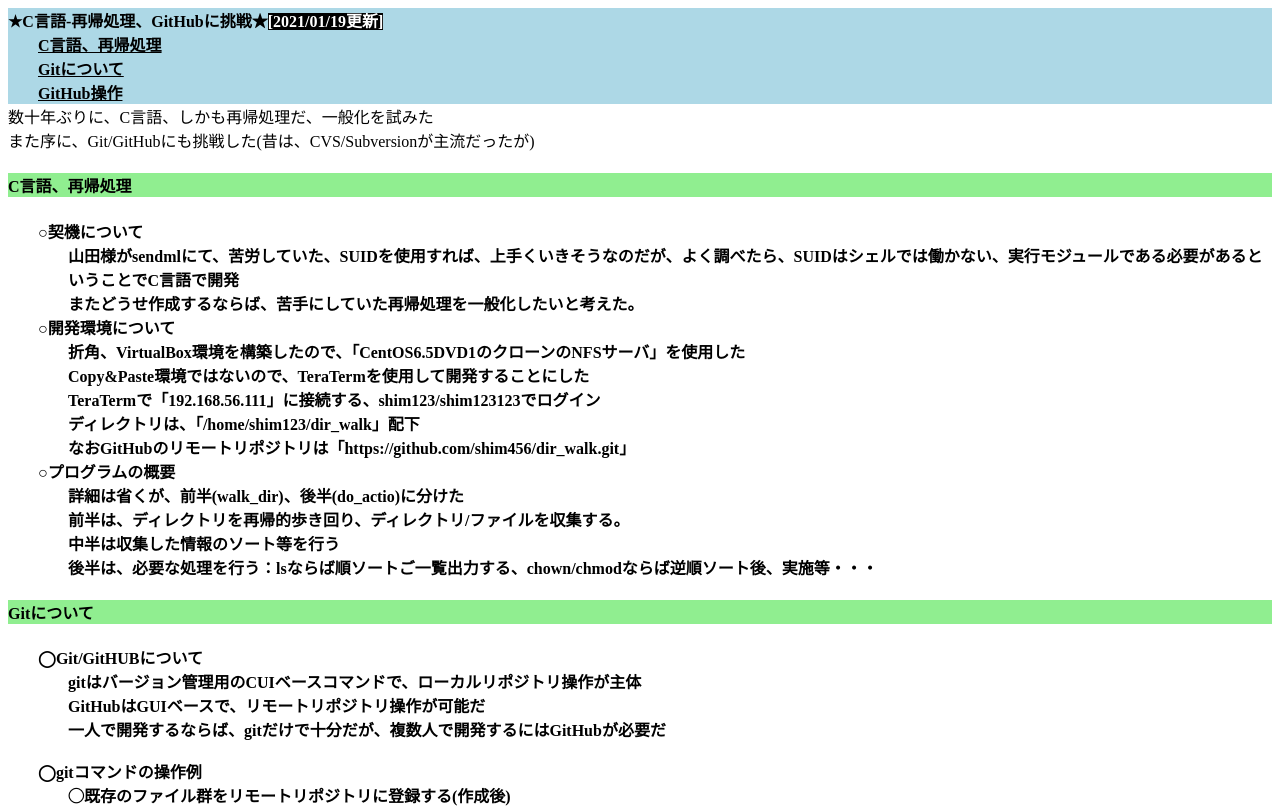
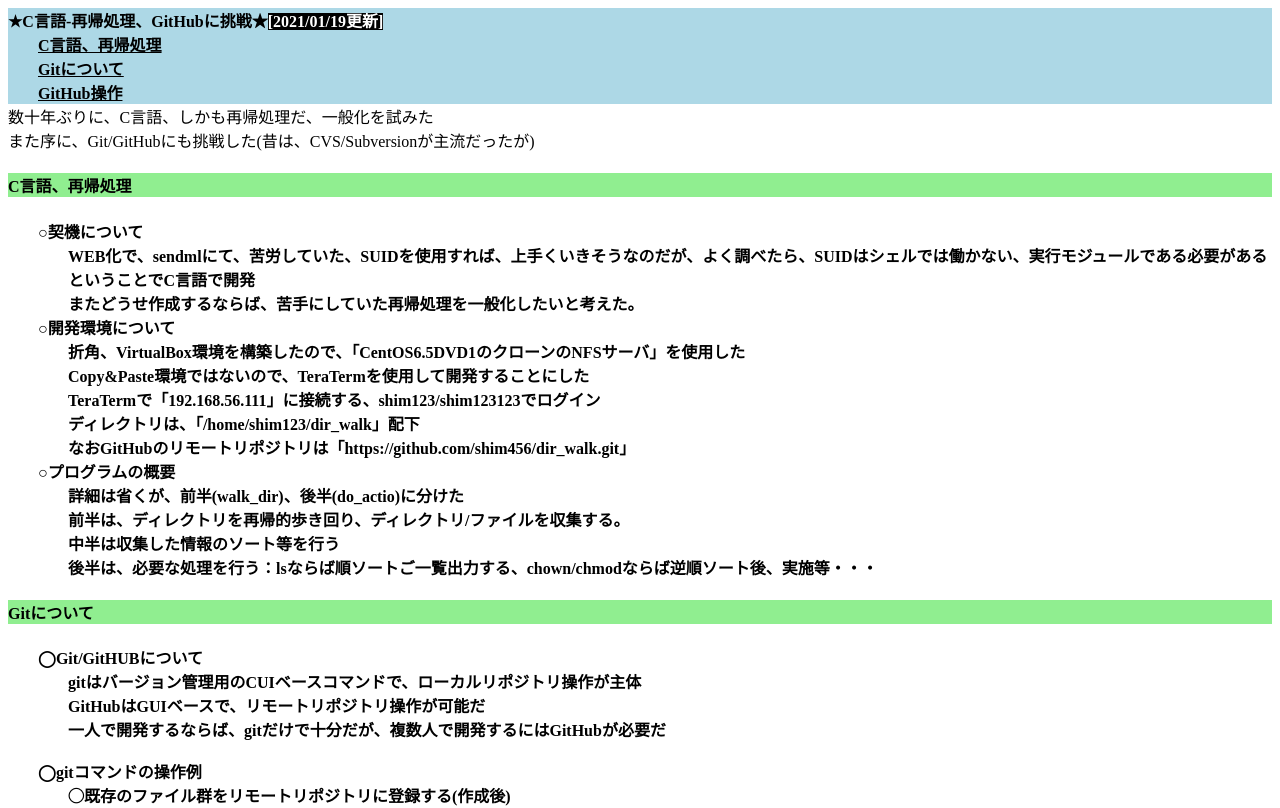
Before and after one commit to shim456/shim456.github.io, a plain HTML site: page index.html in a window 1280 px wide. Shown: the top 808 px of the page. Drawn offline with nearby package versions, Linux system fonts and the light colour scheme.

Commit message:
文語修正。

```diff
--- a/index.html
+++ b/index.html
@@ -113,7 +113,7 @@ function loadWordPress() {
 <div class=exp1>
 	○契機について<br/>
 	<div class=exp2>
-		山田様がsendmlにて、苦労していた、SUIDを使用すれば、上手くいきそうなのだが、よく調べたら、SUIDはシェルでは働かない、実行モジュールである必要があるということでC言語で開発<br/>
+		WEB化で、sendmlにて、苦労していた、SUIDを使用すれば、上手くいきそうなのだが、よく調べたら、SUIDはシェルでは働かない、実行モジュールである必要があるということでC言語で開発<br/>
 		またどうせ作成するならば、苦手にしていた再帰処理を一般化したいと考えた。
 	</div>
 	○開発環境について<br/>
```
